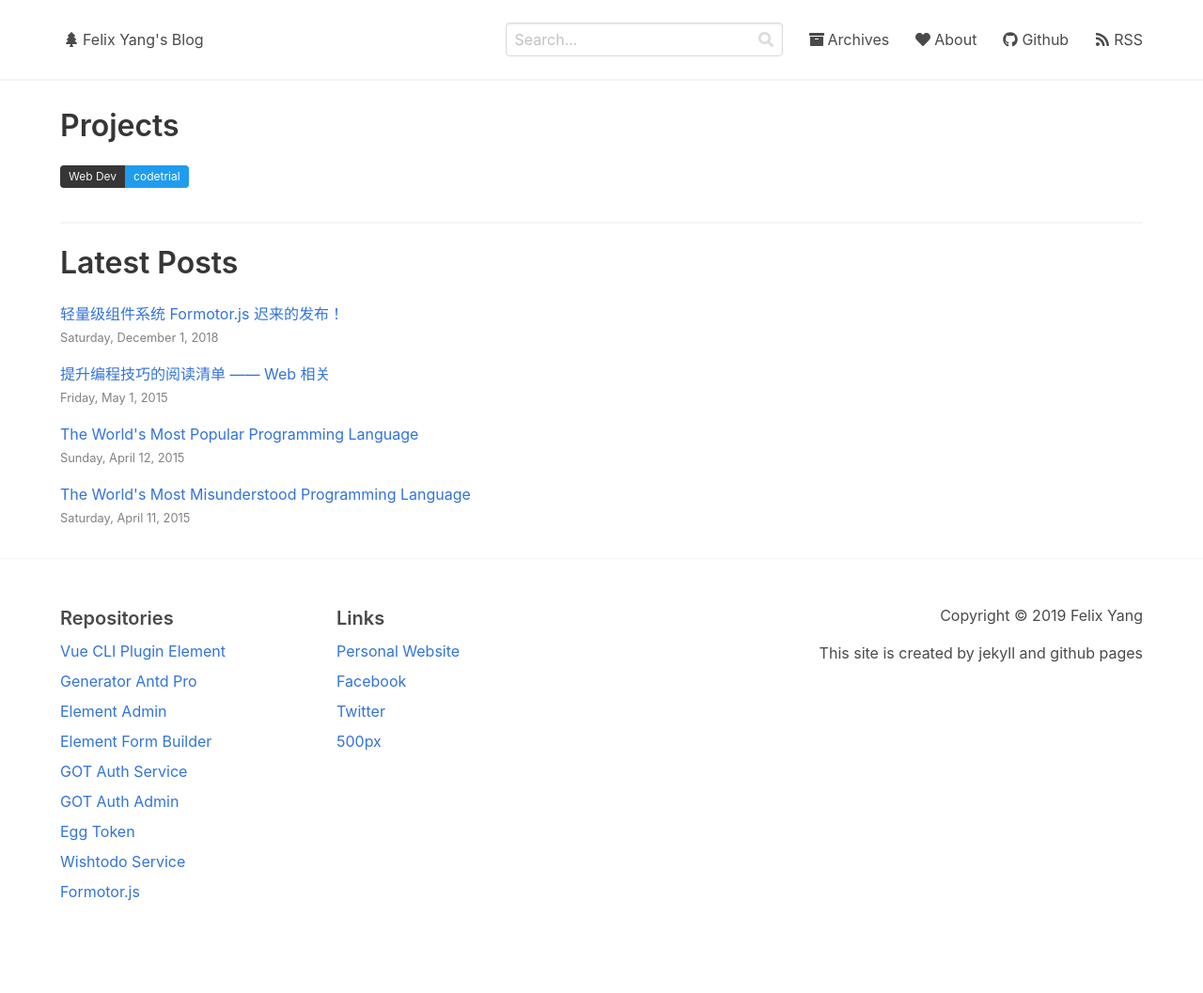
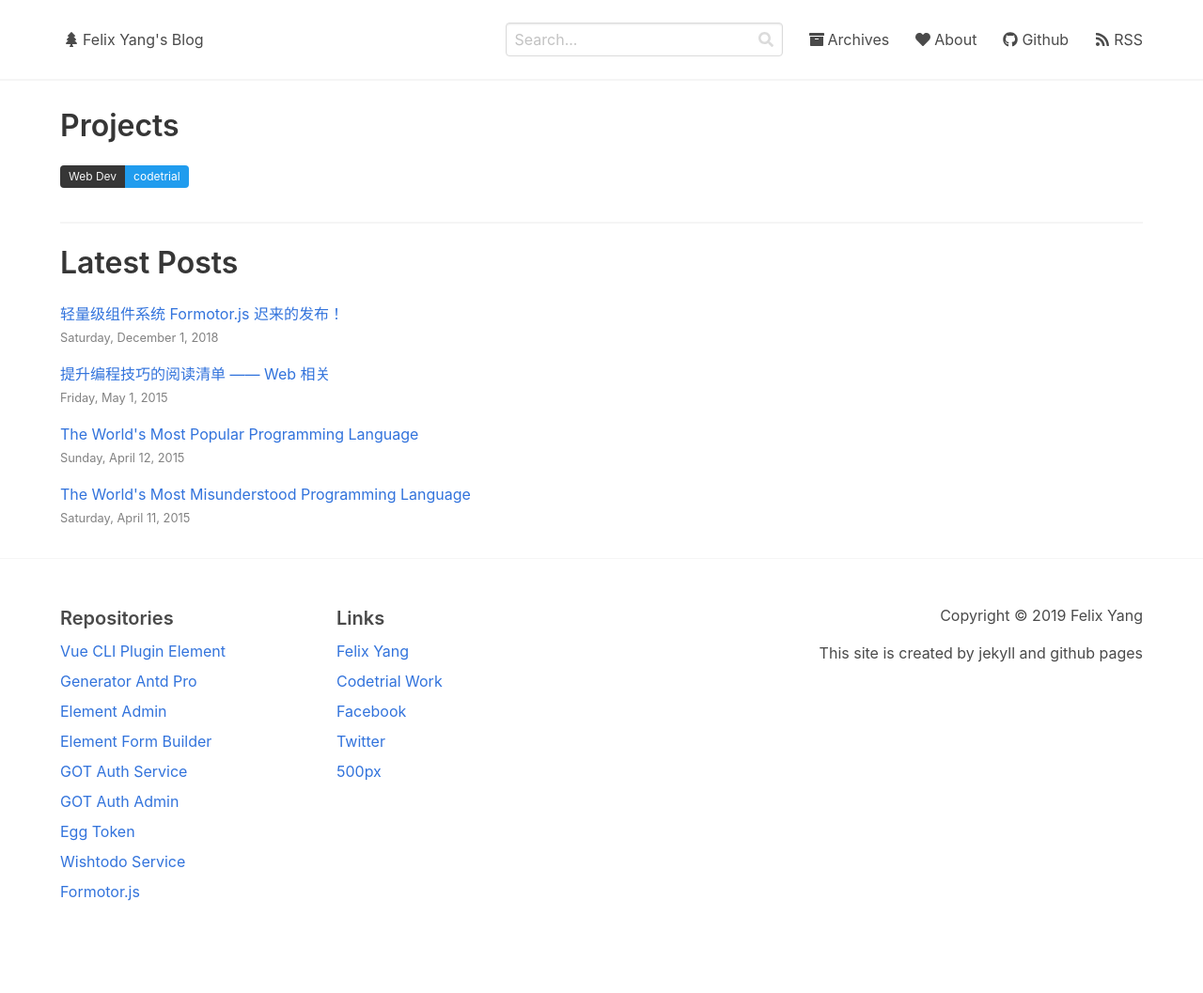
Before and after one commit to felixpy/felixpy.github.io, a Jekyll site: the page built from index.html, in a window 1280 px wide. Shown: the whole page at 94% size. Built offline with Jekyll 4.4.1, drawn with Linux system fonts in a browser that asks for light colours; nearby versions of some CDN libraries; the list of posts is cut into pages by our own code; comment, search, counter and statistics services are not loaded.

Commit message:
add footer link

```diff
--- a/_includes/footer.html
+++ b/_includes/footer.html
@@ -34,7 +34,10 @@
       <div class="column is-3">
         <p class="footer-link-title"><span>Links</span></p>
         <p class="footer-link-item">
-          <a target="_blank" href="https://felixpy.com">Personal Website</a>
+          <a target="_blank" href="https://felixpy.com">Felix Yang</a>
+        </p>
+        <p class="footer-link-item">
+          <a target="_blank" href="https://codetrial.github.io">Codetrial Work</a>
         </p>
         <p class="footer-link-item">
           <a target="_blank" href="https://facebook.com/felixpy.1993">Facebook</a>
```
